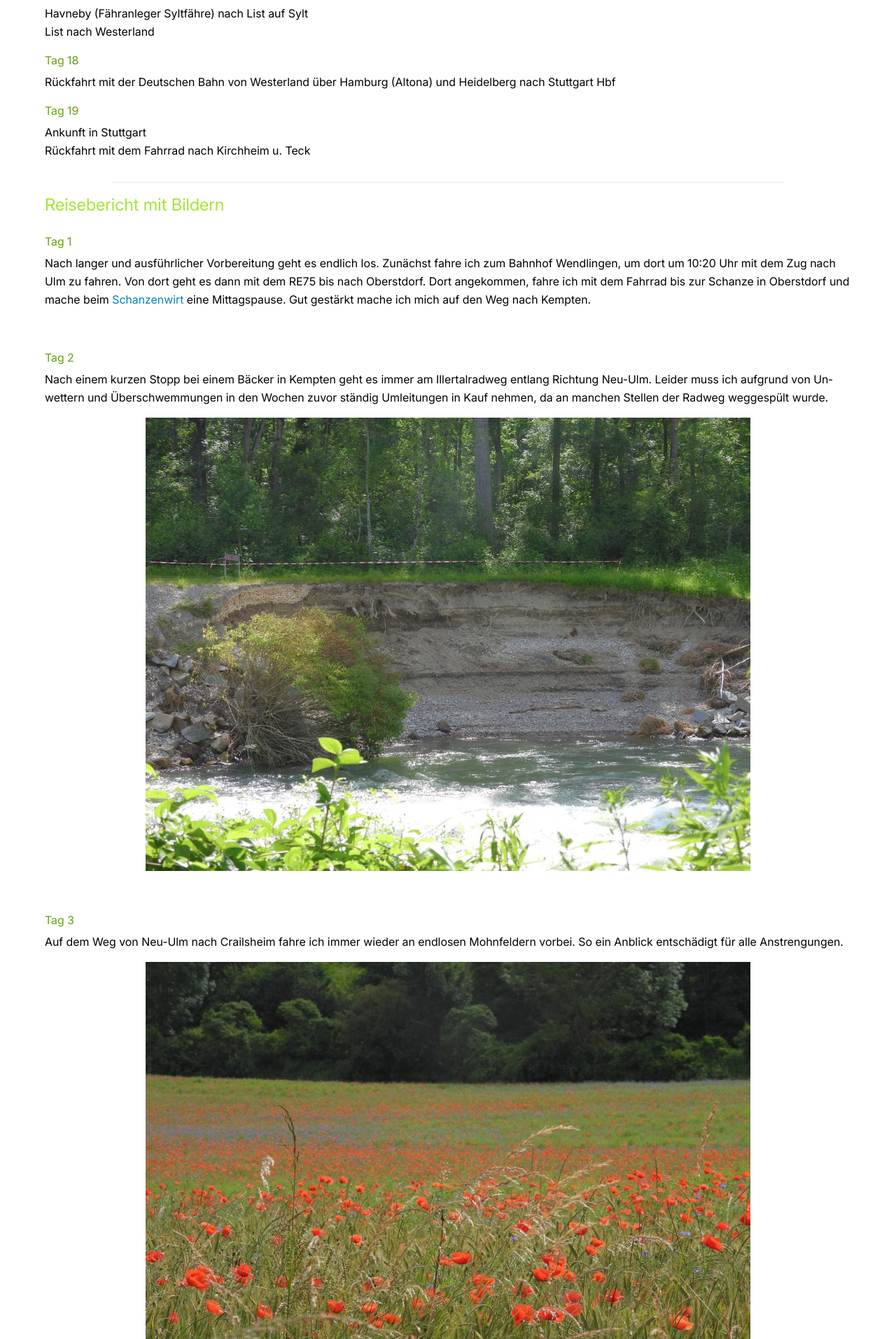
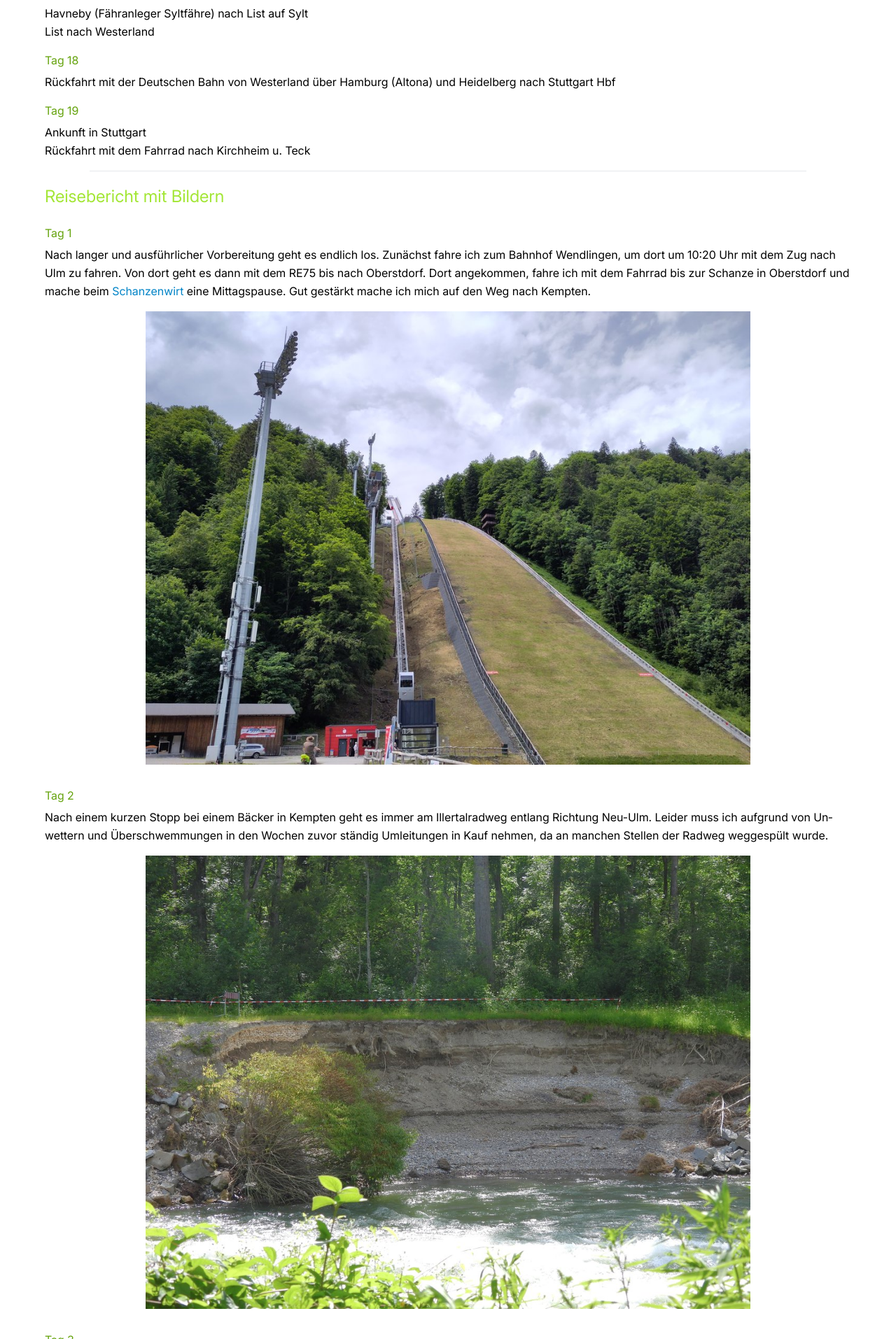
Before and after one commit to FrankWuensch/bike-blog-fw, a Jekyll site: the page built from 2024.md, in a window 1280 px wide. Shown: the part 1596-3510 px from the top of the page at 70% size. Built offline with Jekyll 4.4.1, drawn with Linux system fonts in a browser that asks for light colours.

Commit message:
correct responsive design

```diff
--- a/2024.md
+++ b/2024.md
@@ -101,7 +98,7 @@
 Von dort geht es dann mit dem RE75 bis nach Oberstdorf. Dort angekommen, fahre ich mit dem Fahrrad bis zur Schanze in Oberstdorf
 und mache beim [Schanzenwirt](https://schonzewiert.de/) eine Mittagspause. Gut gestärkt mache ich mich auf den Weg nach Kempten.
 
-<br />
+<img src="{{site.baseurl}}/src/images/schanze.jpg" alt="Umleitung wegen Radwegschäden" loading="lazy" class="w-full xl:mx-auto xl:w-[75%]">
 
 ### Tag 2
 
@@ -109,21 +106,17 @@
 Leider muss ich aufgrund von Unwettern und Überschwemmungen in den Wochen zuvor ständig Umleitungen in Kauf nehmen, da an manchen Stellen der Radweg
 weggespült wurde.
 
-<img src="{{site.baseurl}}src/images/abgebrochener_radweg.JPG" alt="Umleitung wegen Radwegschäden" loading="lazy" class="w-full xl:mx-auto xl:w-[75%]">
-
-<br />
+<img src="{{site.baseurl}}/src/images/abgebrochener_radweg.JPG" alt="Umleitung wegen Radwegschäden" loading="lazy" class="w-full xl:mx-auto xl:w-[75%]">
 
 ### Tag 3
 
 Auf dem Weg von Neu-Ulm nach Crailsheim fahre ich immer wieder an endlosen Mohnfeldern vorbei. So ein Anblick entschädigt für alle Anstrengungen.
 
-<img src="{{site.baseurl}}src/images/mohn.JPG" alt="Mohnfeld" loading="lazy" class="w-full xl:mx-auto xl:w-[75%]">
-
-<br />
+<img src="{{site.baseurl}}/src/images/mohn.JPG" alt="Mohnfeld" loading="lazy" class="w-full xl:mx-auto xl:w-[75%]">
 
 ### Tag 4
 
 Ähnlich wie am Vortag fahre ich auch heute wieder an Mohnfeldern vorbei. Auf abgemähten Wiesen stehen ganze Gruppen von Störchen.
 Endziel dieser Etappe ist Würzburg. Dort kann ich bei einem Bekannten übernachten.
 
-<img src="{{site.baseurl}}src/images/gleichschritt.JPG" alt="Störche im Gleichschritt" loading="lazy" class="w-full xl:mx-auto xl:w-[75%]">
+<img src="{{site.baseurl}}/src/images/gleichschritt.JPG" alt="Störche im Gleichschritt" loading="lazy" class="w-full xl:mx-auto xl:w-[75%]">
--- a/_includes/header.html
+++ b/_includes/header.html
@@ -13,14 +13,14 @@
         class="w-[75%]"
       />
       <div
-        class="fixed right-0 top-0 z-10 mt-20 hidden w-[75%] divide-y divide-lime-200 rounded-bl-xl bg-lime-50 shadow-md"
+        class="fixed right-0 top-0 z-10 mt-20 hidden w-[75%] rounded-bl-xl bg-lime-50 shadow-md"
         id="menu-content"
       >
-        <span class="flex w-full flex-col">
+        <span class="flex w-full flex-col divide-y-2 divide-lime-200">
           {%for link in site.nav_links%}
           <a
             href="{%if link.href%}{{link.href}}{%endif%}"
-            class="w-full p-4 text-end text-xl text-lime-600 hover:bg-lime-100 hover:text-lime-800 hover:shadow-inner"
+            class="w-full p-4 text-end text-xl text-lime-600 hover:bg-lime-100 hover:text-lime-800"
             >{{link.name}}
           </a>
           {%endfor%}
--- a/_layouts/default.html
+++ b/_layouts/default.html
@@ -9,7 +9,7 @@
     <title>{{page.title}}</title>
   </head>
 
-  <body class="base-font flex h-full w-full flex-col overflow-hidden">
+  <body class="base-font flex h-full w-full flex-col overflow-hidden text-sm xl:text-base">
     {%if page.header%}
     <header class="flex-0 fixed left-0 top-0 z-10 h-20 w-full xl:h-48">
       {% include header.html %}
--- a/dist/output.css
+++ b/dist/output.css
@@ -1431,6 +1431,12 @@
   border-bottom-width: calc(1px * var(--tw-divide-y-reverse));
 }
 
+.divide-y-2 > :not([hidden]) ~ :not([hidden]) {
+  --tw-divide-y-reverse: 0;
+  border-top-width: calc(2px * calc(1 - var(--tw-divide-y-reverse)));
+  border-bottom-width: calc(2px * var(--tw-divide-y-reverse));
+}
+
 .divide-y-reverse > :not([hidden]) ~ :not([hidden]) {
   --tw-divide-y-reverse: 1;
 }
@@ -2005,18 +2011,6 @@
   padding-left: 1rem;
 }
 
-.pl-8 {
-  padding-left: 2rem;
-}
-
-.pl-\[17\.5px\] {
-  padding-left: 17.5px;
-}
-
-.pr-8 {
-  padding-right: 2rem;
-}
-
 .pt-8 {
   padding-top: 2rem;
 }
@@ -2077,9 +2071,9 @@
   vertical-align: super;
 }
 
-.text-base {
-  font-size: 1rem;
-  line-height: 1.5rem;
+.text-sm {
+  font-size: 0.875rem;
+  line-height: 1.25rem;
 }
 
 .text-xl {
@@ -2533,10 +2527,17 @@
 }
 
 nav h1 {
-  font-size: 1.5rem;
-  line-height: 2rem;
+  font-size: 1.25rem;
+  line-height: 1.75rem;
   --tw-text-opacity: 1;
   color: rgb(101 163 13 / var(--tw-text-opacity));
+}
+
+@media (min-width: 1280px) {
+  nav h1 {
+    font-size: 1.5rem;
+    line-height: 2rem;
+  }
 }
 
 nav .link-title {
@@ -2554,29 +2555,52 @@
 }
 
 main h1 {
-  padding-bottom: 2rem;
-  font-size: 1.875rem;
-  line-height: 2.25rem;
+  padding-bottom: 1rem;
+  font-size: 1.25rem;
+  line-height: 1.75rem;
   --tw-text-opacity: 1;
   color: rgb(101 163 13 / var(--tw-text-opacity));
 }
 
+@media (min-width: 1280px) {
+  main h1 {
+    padding-bottom: 2rem;
+    font-size: 1.875rem;
+    line-height: 2.25rem;
+  }
+}
+
 h2 {
   text-wrap: nowrap;
-  padding-bottom: 1.5rem;
-  font-size: 1.5rem;
-  line-height: 2rem;
+  padding-bottom: 0.75rem;
+  font-size: 1.125rem;
+  line-height: 1.75rem;
   --tw-text-opacity: 1;
   color: rgb(163 230 53 / var(--tw-text-opacity));
+}
+
+@media (min-width: 1280px) {
+  h2 {
+    padding-bottom: 1.5rem;
+    font-size: 1.5rem;
+    line-height: 2rem;
+  }
 }
 
 h3 {
   text-wrap: nowrap;
   padding-bottom: 0.375rem;
-  font-size: 1rem;
-  line-height: 1.5rem;
+  font-size: 0.875rem;
+  line-height: 1.25rem;
   --tw-text-opacity: 1;
   color: rgb(101 163 13 / var(--tw-text-opacity));
+}
+
+@media (min-width: 1280px) {
+  h3 {
+    font-size: 1rem;
+    line-height: 1.5rem;
+  }
 }
 
 h4 {
@@ -2598,14 +2622,25 @@
 }
 
 hr {
-  margin-left: 6rem;
-  margin-right: 6rem;
-  margin-top: 1rem;
-  margin-bottom: 1rem;
+  margin-left: 2rem;
+  margin-right: 2rem;
+  margin-bottom: 0.75rem;
+}
+
+@media (min-width: 1280px) {
+  hr {
+    margin-left: 4rem;
+    margin-right: 4rem;
+    margin-bottom: 1.25rem;
+  }
 }
 
 th {
   padding-right: 2rem;
+}
+
+main img {
+  padding-bottom: 1rem;
 }
 
 main a[href] {
@@ -2697,12 +2732,6 @@
   color: rgb(63 98 18 / var(--tw-text-opacity));
 }
 
-.hover\:shadow-inner:hover {
-  --tw-shadow: inset 0 2px 4px 0 rgb(0 0 0 / 0.05);
-  --tw-shadow-colored: inset 0 2px 4px 0 var(--tw-shadow-color);
-  box-shadow: var(--tw-ring-offset-shadow, 0 0 #0000), var(--tw-ring-shadow, 0 0 #0000), var(--tw-shadow);
-}
-
 .before\:hover\:text-center:hover::before {
   content: var(--tw-content);
   text-align: center;
@@ -2764,8 +2793,17 @@
     padding-bottom: 6rem;
   }
 
+  .xl\:pl-\[17\.5px\] {
+    padding-left: 17.5px;
+  }
+
   .xl\:pt-12 {
     padding-top: 3rem;
+  }
+
+  .xl\:text-base {
+    font-size: 1rem;
+    line-height: 1.5rem;
   }
 }
 
--- a/index.html
+++ b/index.html
@@ -21,7 +21,7 @@
 {%for tour in page.touren%}
 <details class="xl:hidden">
   <summary>{{tour.name}}</summary>
-  <span class="flex w-full flex-col pl-[17.5px] text-base">
+  <span class="flex w-full flex-col pl-4 xl:pl-[17.5px]">
     <div>Länge: {{tour.length}} km</div>
     <div>Anzahl Etappen: {{tour.steps}}</div>
     {%if tour.gpx%}<a href="{{site.baseurl}}{{tour.gpx}}" download
```
Also changed, not shown: other parts of 2024.md (+0 -3 lines), src/input.css (+9 -5 lines), src/images/schanze.jpg (added), 8 other files.
